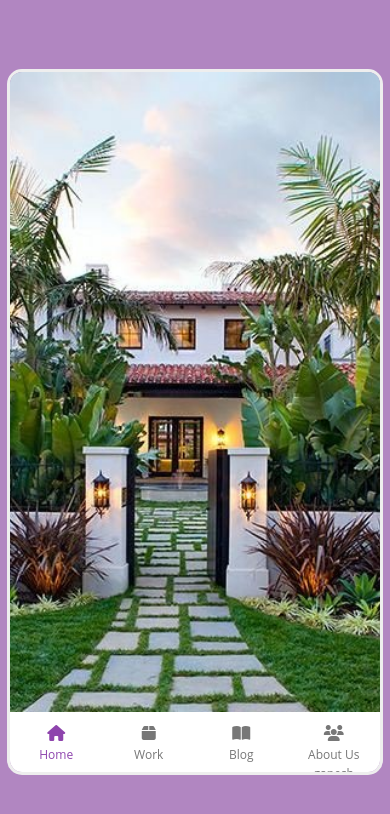
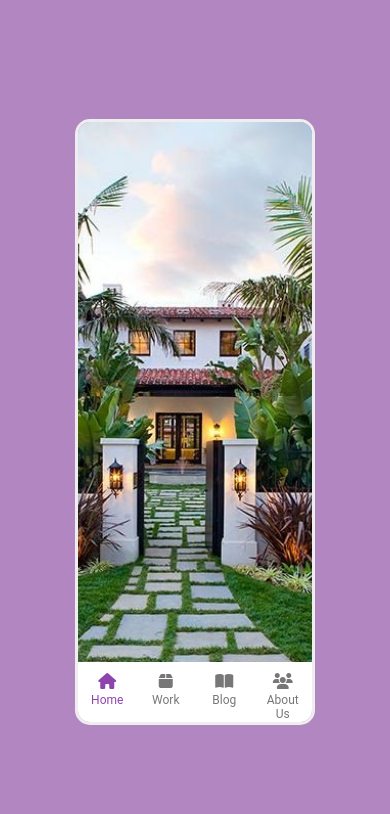
Before and after one commit to ganeshghorpade0001/HTML-CSS-Project---HTML-CSS---PROJECT---ip7xx8oejzdq, a plain HTML site: page index.html in a window 390 px wide. Drawn offline with Linux system fonts and the light colour scheme.

Commit message:
resposive change
responsive change

```diff
--- a/index.html
+++ b/index.html
@@ -1,7 +1,9 @@
 <!DOCTYPE html>
 <html lang="en">
   <head>
-    <meta charset="UTF-8" />
+      <meta charset="UTF-8">
+      <meta http-equiv="X-UA-Compatible" content="IE=edge">
+      <meta name="viewport" content="width=device-width, initial-scale=1.0">
     <script src="https://kit.fontawesome.com/c050c852a4.js" crossorigin="anonymous"></script>
     <link rel="stylesheet" type="text/css" href="styles.css">
     <title>Mobile Navigation </title>
@@ -27,7 +29,7 @@
           <li>
             <i class="fas fa-users"></i>
             <p>About Us</p>
-            <p>ganesh </p>
+
           </li>
         </ul>
       </nav>
--- a/styles.css
+++ b/styles.css
@@ -2,21 +2,23 @@
 
 body {
     background-color: rgba(144, 83, 168, 0.7);
-    font-family: 'Open Sans', sans-serif;
+    font-family: 'Roboto', sans-serif;
     display: flex;
     align-items: center;
     justify-content: center;
-    height: 100vh;
+    min-height: 100vh;
     margin:0;
+    position: relative;
   }
 
   .phone {
-    position: relative;
+    position:absolute ;top: 50%;left: 50%;
+    transform: translate(-50%,-50%);
     overflow: hidden;
     border: 3px solid #eee;
     border-radius: 15px;
-    height: 700px;
-    width: 370px;
+    height: 600px;
+    width: 60%;max-width: 300px;
   }
 
   .phone .content {
```
